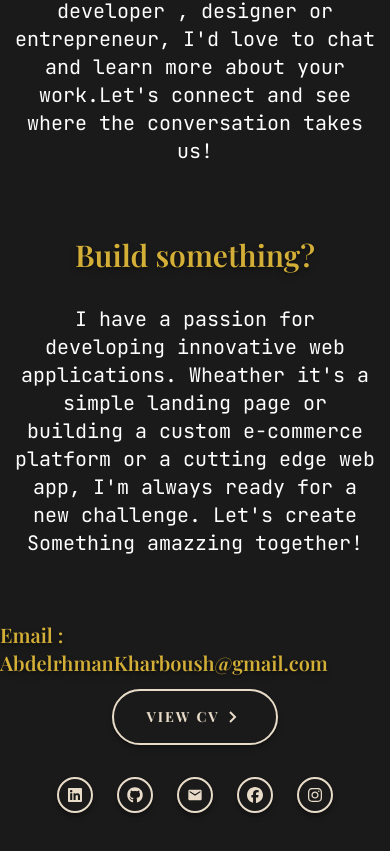
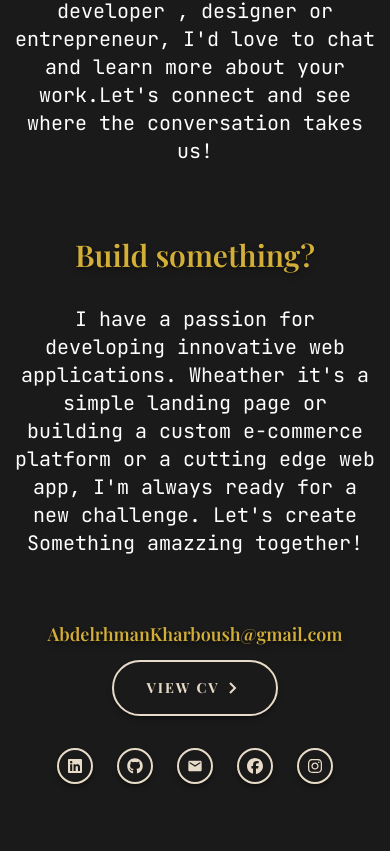
Before and after one commit to Kharboush98/personalportfolio, a Next.js app: page / in a window 390 px wide. Shown: the part 7141-7992 px from the top of the page. Built offline with nearby package versions, Linux system fonts and the light colour scheme; a web font is replaced by a local one.

Commit message:
- Fixed Footer email centering - Pass 1 on fixing width overflow problem on phone

```diff
--- a/src/app/Components/layout/Footer/Footer.tsx
+++ b/src/app/Components/layout/Footer/Footer.tsx
@@ -6,7 +6,7 @@ export default function Footer() {
     <section id="footer" className="bg-background font-playfair mt-auto">
 
         <div className="flex flex-col justify-center items-center my-5">
-          <div className="text-primary text-shadow-lg/15 text-xl font-semibold my-3">Email : AbdelrhmanKharboush@gmail.com</div>
+          <div className="text-primary text-center text-shadow-lg/15 text-[18px] md:text-xl font-semibold my-3">AbdelrhmanKharboush@gmail.com</div>
           <div className="">
             <Links/>
           </div>
```
